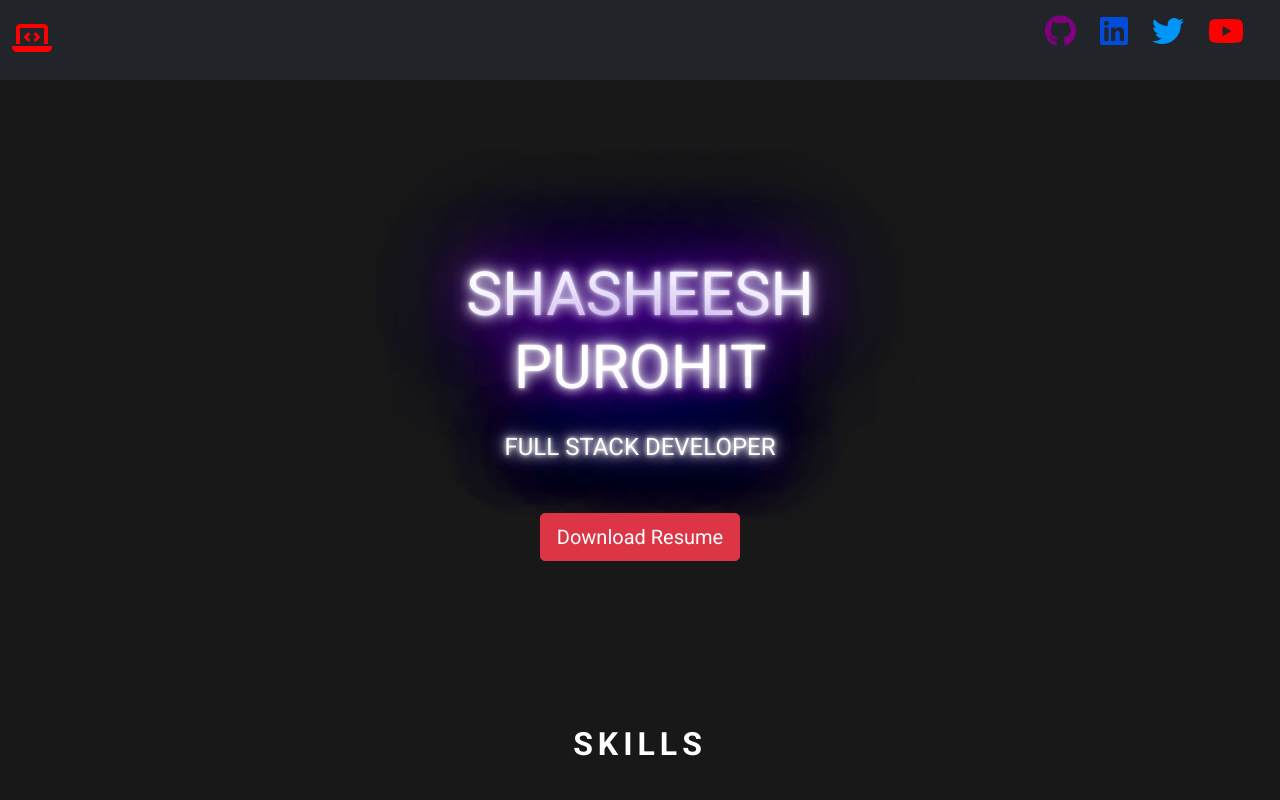
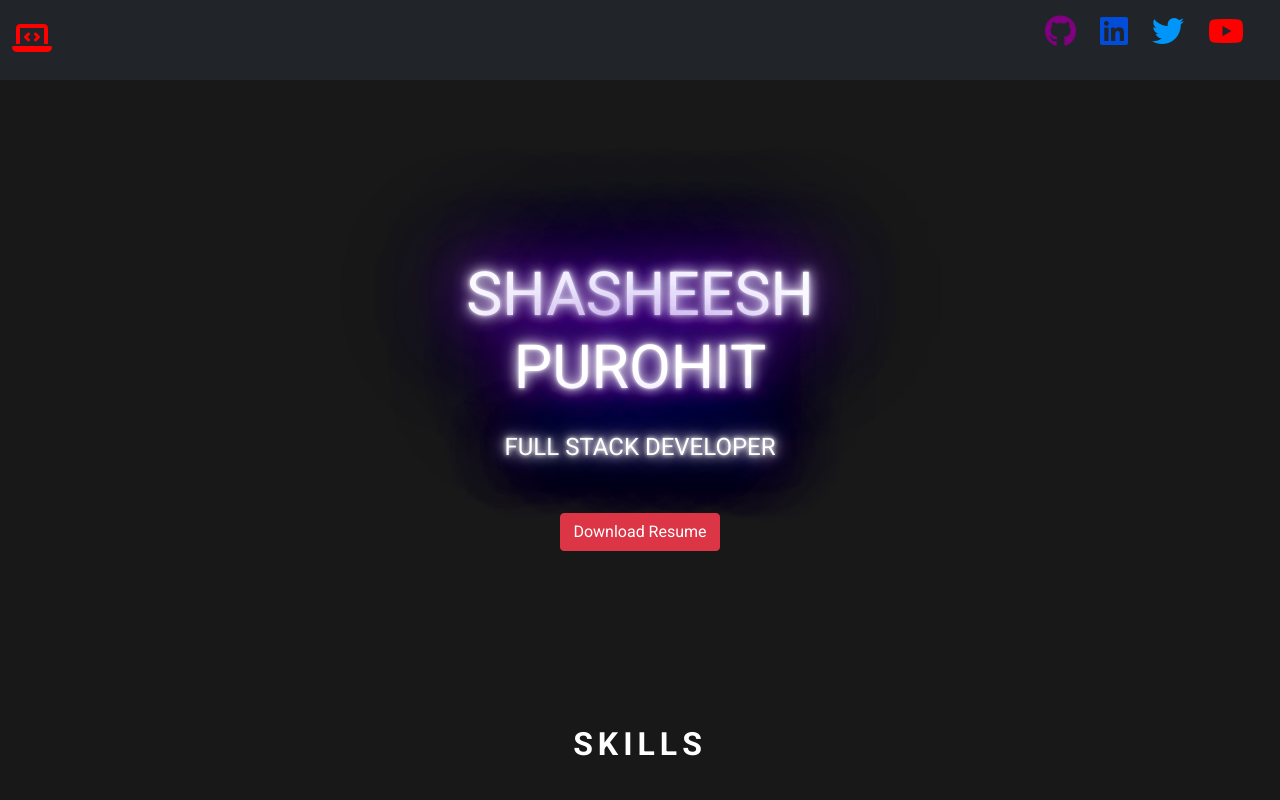
Before and after one commit to ShasheeshPurohit/ShasheeshPurohit, a React (Create React App) app: page / in a window 1280 px wide. Shown: the top 800 px of the page. Built offline with nearby package versions, Linux system fonts and the light colour scheme.

Commit message:
Update Home.js

```diff
--- a/src/pages/Home/Home.js
+++ b/src/pages/Home/Home.js
@@ -14,7 +14,7 @@ export default function Home(){
           Shasheesh Purohit
     </h1>
     <p className="neon-sub-text">Full Stack Developer</p>
-    <a href="https://drive.google.com/uc?export=download&id=18yEaCkiHQf6dec3TVCbmVV3gULToNoHD" download className="btn btn-danger btn-lg resume-btn">Download Resume</a>
+    <a href="https://drive.google.com/uc?export=download&id=18yEaCkiHQf6dec3TVCbmVV3gULToNoHD" download className="btn btn-danger resume-btn">Download Resume</a>
  </div>
  </div>
  <div className="container-fluid">
```
